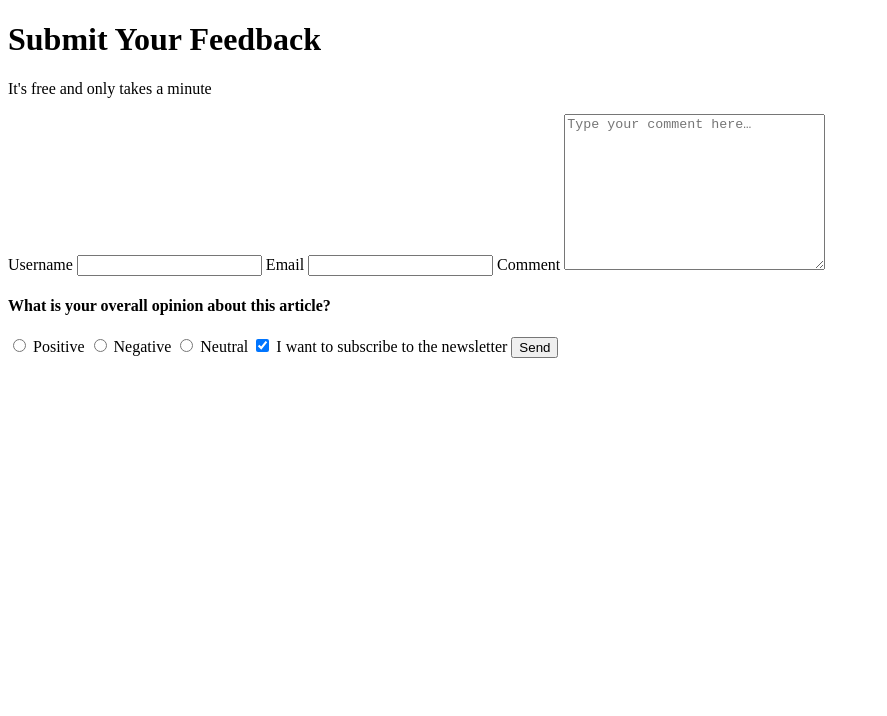
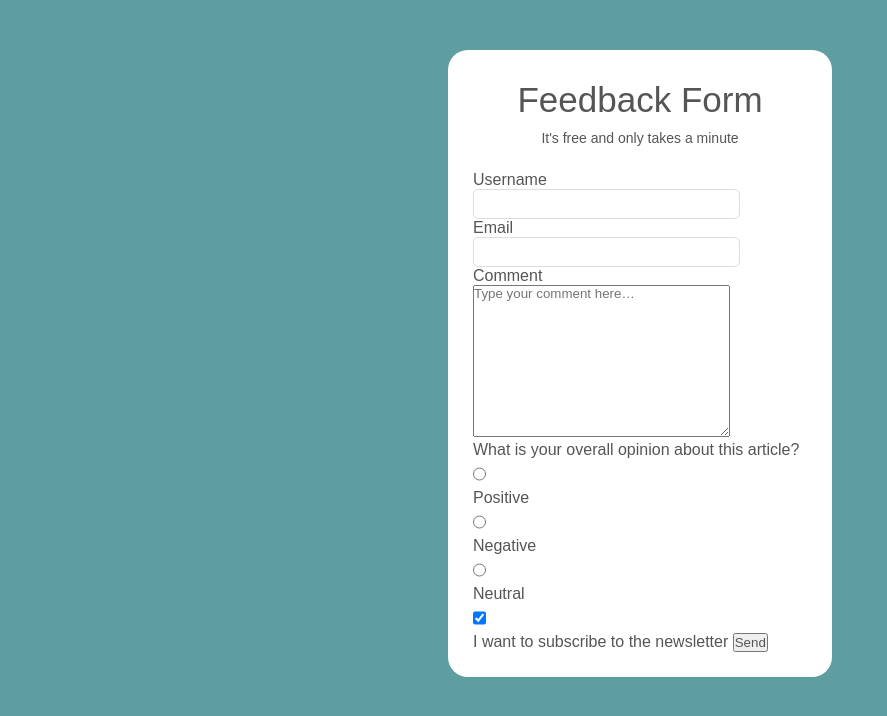
Before and after one commit to IbrohimRasulov/Introducing-Form, a plain HTML site: page index.html in a window 1280 px wide. Shown: the whole page, without its empty margins (0-887 px from the left). Drawn offline with Linux system fonts and the light colour scheme.

Commit message:
Add stayle to form div

```diff
--- a/index.html
+++ b/index.html
@@ -4,15 +4,16 @@
     <meta charset="UTF-8">
     <meta http-equiv="X-UA-Compatible" content="IE=edge">
     <meta name="viewport" content="width=device-width, initial-scale=1.0">
+    <link rel="stylesheet" href="style.css">
     <title>Feedback Form</title>
 </head>
 <body>
     <div id="container">
+
+        <h1>Feedback Form</h1>
+        <p>It's free and only takes a minute</p>
+
         <form action="onClick" autocomplete="on">
-
-            <h1>Submit Your Feedback</h1>
-            <p>It's free and only takes a minute</p>
-
             <label for="name"> Username
             <input type="text" name="name" id="name" required maxlength="20">
             </label>
@@ -21,7 +22,7 @@
             <input type="email" name="email" id="email" required>
             </label>
 
-            <label for="textarea"> Comment
+            <label for="textarea"> Comment <br>
             <textarea name="textarea" id="textarea" cols="30" rows="10" placeholder="Type your comment here…" maxlength="250"></textarea>
             </label>
 
--- a/style.css
+++ b/style.css
@@ -0,0 +1,48 @@
+* {
+  margin: 0;
+  padding: 0;
+  box-sizing: border-box;
+  font-family: sans-serif;
+  font-weight: lighter;
+  color: #555;
+}
+
+body {
+    background-color: cadetblue;
+}
+
+input {
+  border: 1px solid #ddd;
+  border-radius: 5px;
+  height: 30px;
+  font-size: 20px;
+  display: block;
+}
+
+#container {
+  width: 30%;
+  margin: 50px auto;
+  background-color: #fff;
+  border-radius: 20px;
+
+}
+
+#container h1 {
+    font-size: 35px;
+    text-align: center;
+    padding-top: 30px;
+    padding-bottom: 10px;
+}
+
+#container p {
+    text-align: center;
+    font-size: 14px;
+}
+
+.radio {
+
+}
+
+form {
+    padding: 25px;
+}
```
Also changed, not shown: background.png (added).
